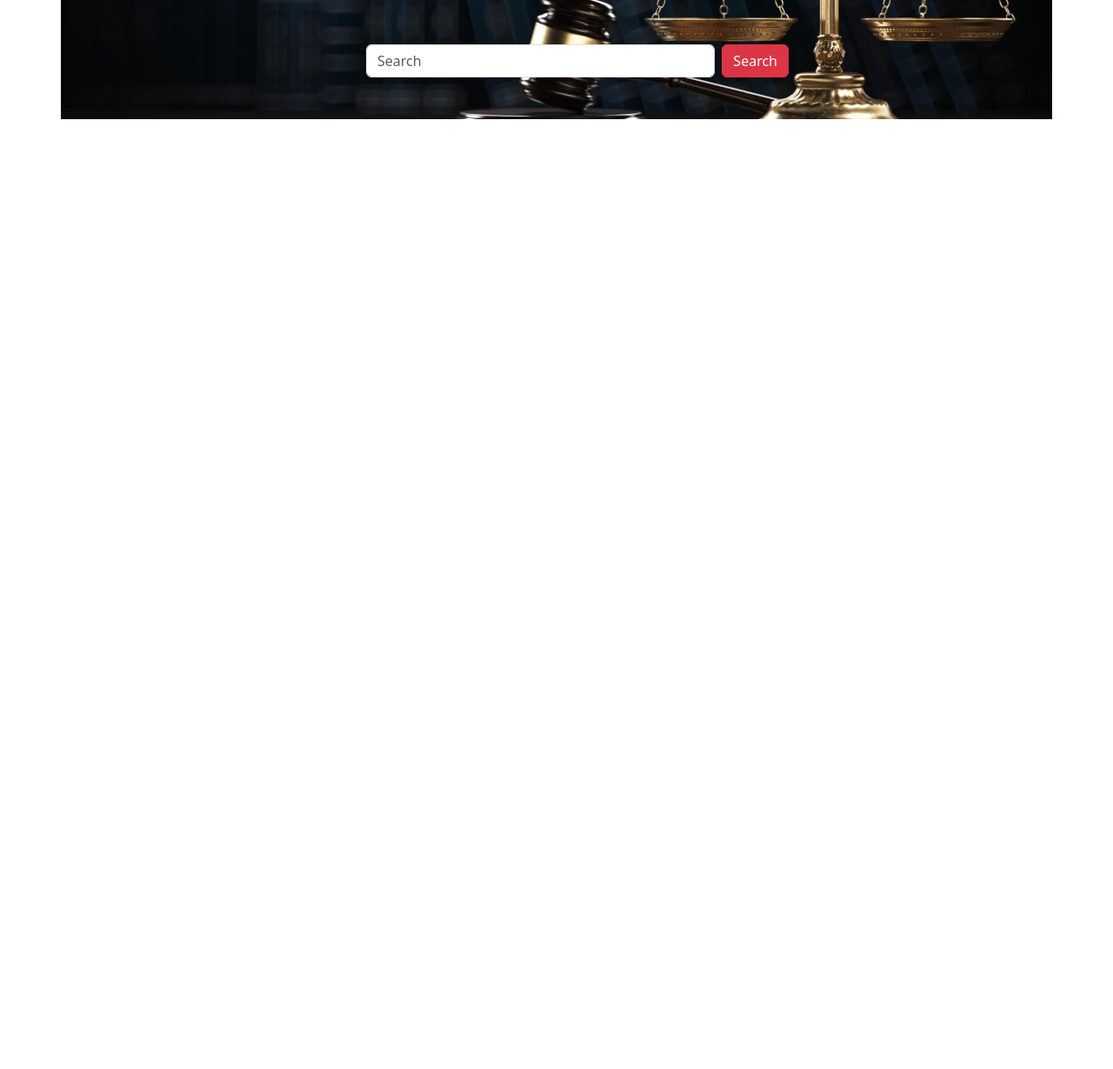
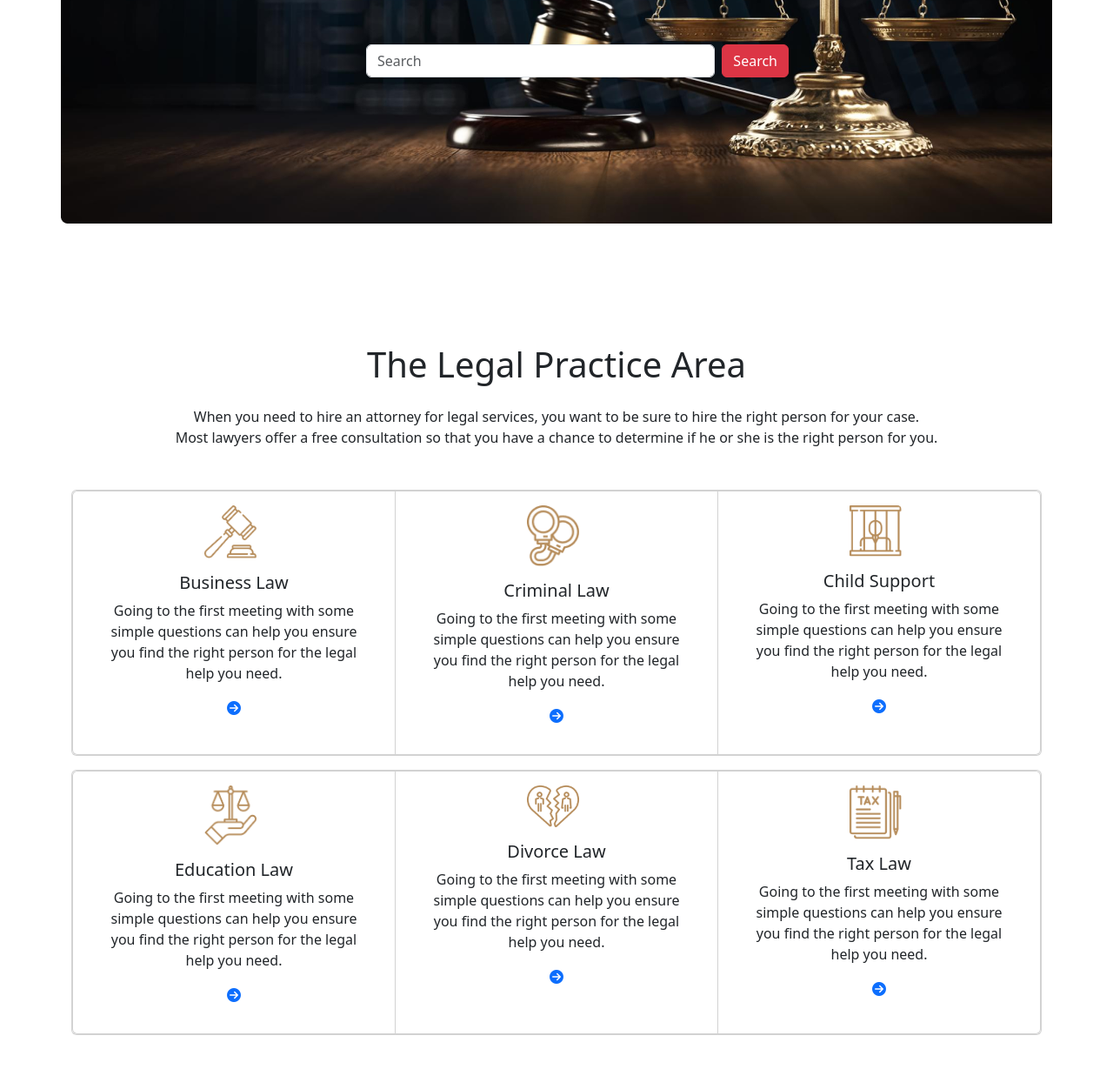
Before and after one commit to MoriamAkterSwarna/b7-legal-house, a plain HTML site: page index.html in a window 1280 px wide. Shown: the part 475-1704 px from the top of the page at 87% size. Before the commit the page ends 800 px from the top, so only its background shows below. Drawn offline with nearby package versions, Linux system fonts and the light colour scheme.

Commit message:
card section added

```diff
--- a/index.html
+++ b/index.html
@@ -114,6 +114,80 @@
     </section>
     <!-- Header section end-->
 
+    <!-- main section start -->
+    <main class="container text-center py-5">
+        <h1 class="mb-4">The Legal Practice Area</h1>
+        <p class="mb-5">When you need to hire an attorney for legal services, you want to be sure to hire the right person for your case. <br> Most lawyers offer a free consultation so that you have a chance to determine if he or she is the right person for you.</p>
+            <div class="row">
+                <div class="col-lg-12 col-md-12 col-12">
+                    <div class="card mb-3">
+                        <div class="card-group">
+                            <div class="card p-3">
+                              <img src="./images/business.png" class="card-img-top img-fluid card-image" alt="...">
+                              <div class="card-body">
+                                <h5 class="card-title">Business Law</h5>
+                                <p class="card-text">Going to the first meeting with some simple questions can help you ensure you find the right person for the legal help you need.</p>
+                                <p class="card-text text-primary"><i class="fa-solid fa-circle-arrow-right"></i></p>
+                              </div>
+                            </div>
+                            <div class="card p-3">
+                              <img src="./images/criminal.png" class="card-img-top img-fluid card-image" alt="...">
+                              <div class="card-body">
+                                <h5 class="card-title">Criminal Law</h5>
+                                <p class="card-text">Going to the first meeting with some simple questions can help you ensure you find the right person for the legal help you need.</p>
+                                <p class="card-text text-primary"><i class="fa-solid fa-circle-arrow-right"></i></p>
+                              </div>
+                            </div>
+                            <div class="card p-3">
+                              <img src="./images/child.png" class="card-img-top img-fluid card-image" alt="...">
+                              <div class="card-body">
+                                <h5 class="card-title">Child Support</h5>
+                                <p class="card-text">Going to the first meeting with some simple questions can help you ensure you find the right person for the legal help you need.</p>
+                                <p class="card-text text-primary"><i class="fa-solid fa-circle-arrow-right"></i></p>
+                              </div>
+                            </div>
+                          </div>
+                    </div>
+                </div>
+
+            </div>
+            <div class="row">
+                <div class="col-lg-12 col-md-12 col-12">
+                    <div class="card mb-3">
+                        <div class="card-group">
+                            <div class="card p-3">
+                              <img src="./images/education.png" class="card-img-top img-fluid card-image" alt="...">
+                              <div class="card-body">
+                                <h5 class="card-title">Education Law</h5>
+                                <p class="card-text">Going to the first meeting with some simple questions can help you ensure you find the right person for the legal help you need.</p>
+                                <p class="card-text text-primary"><i class="fa-solid fa-circle-arrow-right"></i></p>
+                              </div>
+                            </div>
+                            <div class="card p-3">
+                              <img src="./images/divorce.png" class="card-img-top img-fluid card-image" alt="...">
+                              <div class="card-body">
+                                <h5 class="card-title">Divorce Law</h5>
+                                <p class="card-text">Going to the first meeting with some simple questions can help you ensure you find the right person for the legal help you need.</p>
+                                <p class="card-text text-primary"><i class="fa-solid fa-circle-arrow-right"></i></p>
+                              </div>
+                            </div>
+                            <div class="card p-3">
+                              <img src="./images/tax.png" class="card-img-top img-fluid card-image" alt="...">
+                              <div class="card-body">
+                                <h5 class="card-title">Tax Law</h5>
+                                <p class="card-text">Going to the first meeting with some simple questions can help you ensure you find the right person for the legal help you need.</p>
+                                <p class="card-text text-primary"><i class="fa-solid fa-circle-arrow-right"></i></p>
+                              </div>
+                            </div>
+                          </div>
+                    </div>
+                </div>
+
+            </div>
+
+    </main>
+    <!-- main section end -->
+
 
     <script src="https://cdn.jsdelivr.net/npm/bootstrap@5.3.0-alpha1/dist/js/bootstrap.bundle.min.js" integrity="sha384-w76AqPfDkMBDXo30jS1Sgez6pr3x5MlQ1ZAGC+nuZB+EYdgRZgiwxhTBTkF7CXvN" crossorigin="anonymous"></script>
   </body>
--- a/style.css
+++ b/style.css
@@ -1,3 +1,9 @@
 .header{
     background-image: url('/images/banner.png');
+    background-repeat: no-repeat;
+    height: 80vh;
 }
+.card-image{
+    width: 60px;
+    margin-left: 40%;
+}
```
